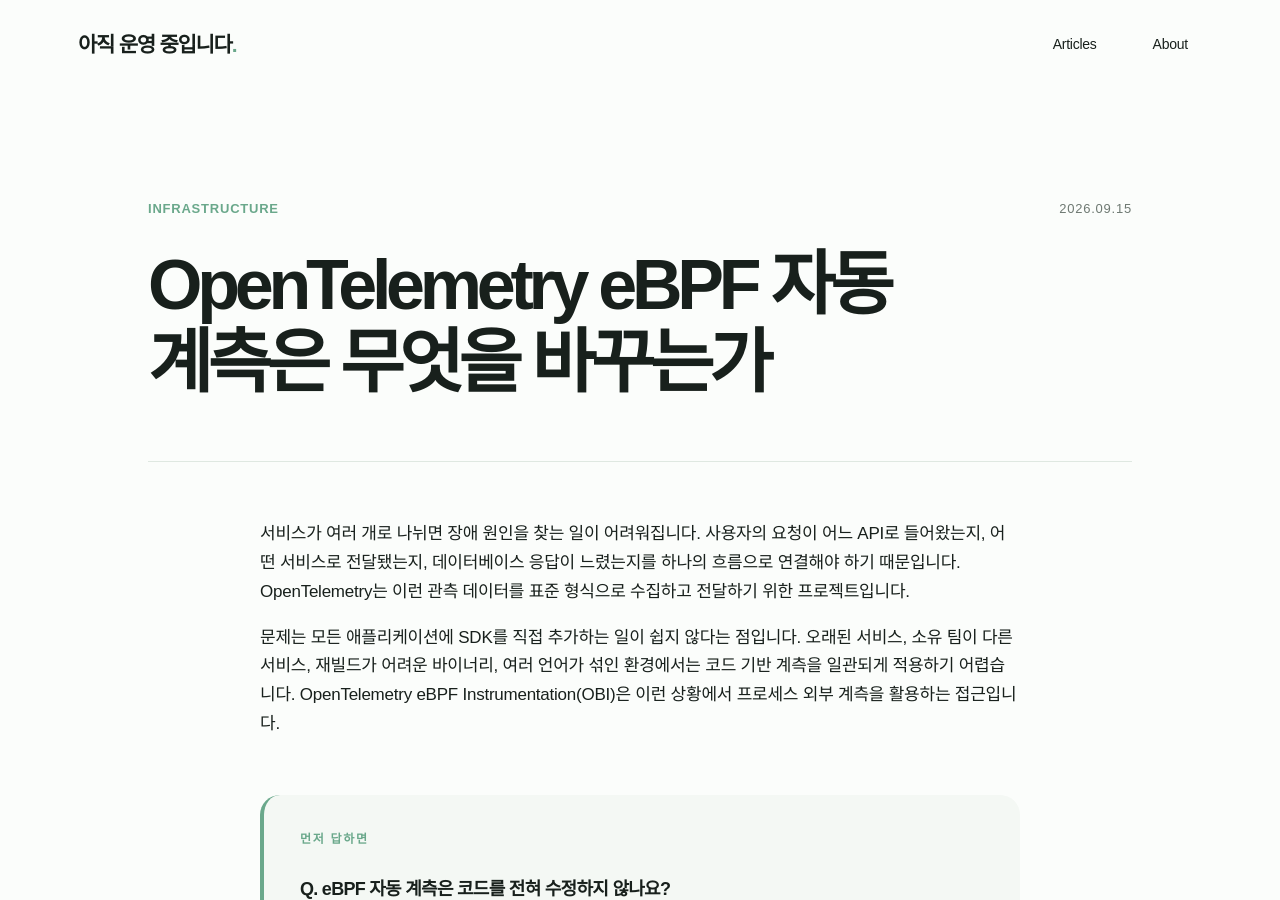
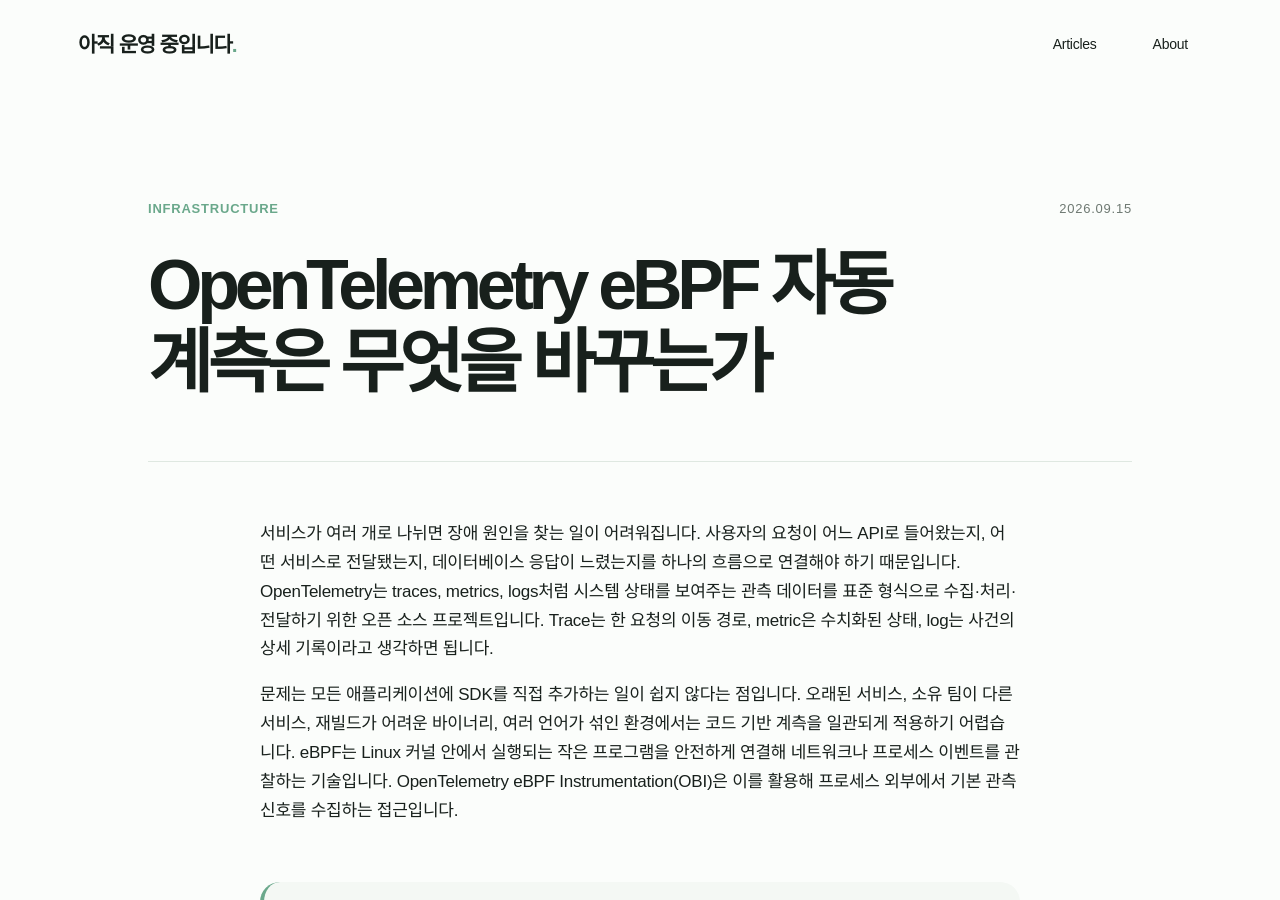
Before and after one commit to Seoha57/TechBlog, a Jekyll site: the page built from _posts/2026-09-16-opentelemetry-ebpf.md, in a window 1280 px wide and 900 px high. Built offline with Jekyll 4.4.1, drawn with Linux system fonts in a browser that asks for light colours; some web fonts are replaced.

```diff
--- a/_posts/2026-09-16-opentelemetry-ebpf.md
+++ b/_posts/2026-09-16-opentelemetry-ebpf.md
@@ -6,9 +6,9 @@ categories: [infrastructure]
 tags: [infrastructure, opentelemetry, ebpf, observability, kubernetes]
 ---
 
-서비스가 여러 개로 나뉘면 장애 원인을 찾는 일이 어려워집니다. 사용자의 요청이 어느 API로 들어왔는지, 어떤 서비스로 전달됐는지, 데이터베이스 응답이 느렸는지를 하나의 흐름으로 연결해야 하기 때문입니다. OpenTelemetry는 이런 관측 데이터를 표준 형식으로 수집하고 전달하기 위한 프로젝트입니다.
+서비스가 여러 개로 나뉘면 장애 원인을 찾는 일이 어려워집니다. 사용자의 요청이 어느 API로 들어왔는지, 어떤 서비스로 전달됐는지, 데이터베이스 응답이 느렸는지를 하나의 흐름으로 연결해야 하기 때문입니다. OpenTelemetry는 traces, metrics, logs처럼 시스템 상태를 보여주는 관측 데이터를 표준 형식으로 수집·처리·전달하기 위한 오픈 소스 프로젝트입니다. Trace는 한 요청의 이동 경로, metric은 수치화된 상태, log는 사건의 상세 기록이라고 생각하면 됩니다.
 
-문제는 모든 애플리케이션에 SDK를 직접 추가하는 일이 쉽지 않다는 점입니다. 오래된 서비스, 소유 팀이 다른 서비스, 재빌드가 어려운 바이너리, 여러 언어가 섞인 환경에서는 코드 기반 계측을 일관되게 적용하기 어렵습니다. OpenTelemetry eBPF Instrumentation(OBI)은 이런 상황에서 프로세스 외부 계측을 활용하는 접근입니다.
+문제는 모든 애플리케이션에 SDK를 직접 추가하는 일이 쉽지 않다는 점입니다. 오래된 서비스, 소유 팀이 다른 서비스, 재빌드가 어려운 바이너리, 여러 언어가 섞인 환경에서는 코드 기반 계측을 일관되게 적용하기 어렵습니다. eBPF는 Linux 커널 안에서 실행되는 작은 프로그램을 안전하게 연결해 네트워크나 프로세스 이벤트를 관찰하는 기술입니다. OpenTelemetry eBPF Instrumentation(OBI)은 이를 활용해 프로세스 외부에서 기본 관측 신호를 수집하는 접근입니다.
 
 <section class="quick-answers"><p class="quick-label">먼저 답하면</p><div class="quick-answer"><h3>Q. eBPF 자동 계측은 코드를 전혀 수정하지 않나요?</h3><p>A. 공식 소개에서는 코드 수정과 애플리케이션 재시작 없이 기본적인 신호를 수집하는 방식을 설명합니다. 다만 모든 비즈니스 로직과 내부 함수의 의미까지 자동으로 알 수 있다는 뜻은 아닙니다.</p></div><div class="quick-answer"><h3>Q. 기존 OpenTelemetry SDK를 대체하나요?</h3><p>A. 대체보다는 보완에 가깝습니다. eBPF는 서비스 간 흐름과 기본 요청 지표를 빠르게 확보하고, SDK는 비즈니스 구간과 세부 span을 표현하는 데 유리합니다.</p></div><div class="quick-answer"><h3>Q. 바로 운영 클러스터에 설치해도 되나요?</h3><p>A. 권장하지 않습니다. 커널·권한·지원 프로토콜·수집 데이터의 민감도를 먼저 확인하고, 제한된 환경에서 관측 범위와 비용을 검토해야 합니다.</p></div></section>
 
```
Also changed, not shown: _posts/2026-09-16-kubernetes-gateway-api.md (+3 -1 lines), _posts/2026-09-16-playwright-mcp-qa.md (+2 -0 lines), _posts/2026-09-16-postgresql18-aio.md (+1 -1 lines).
